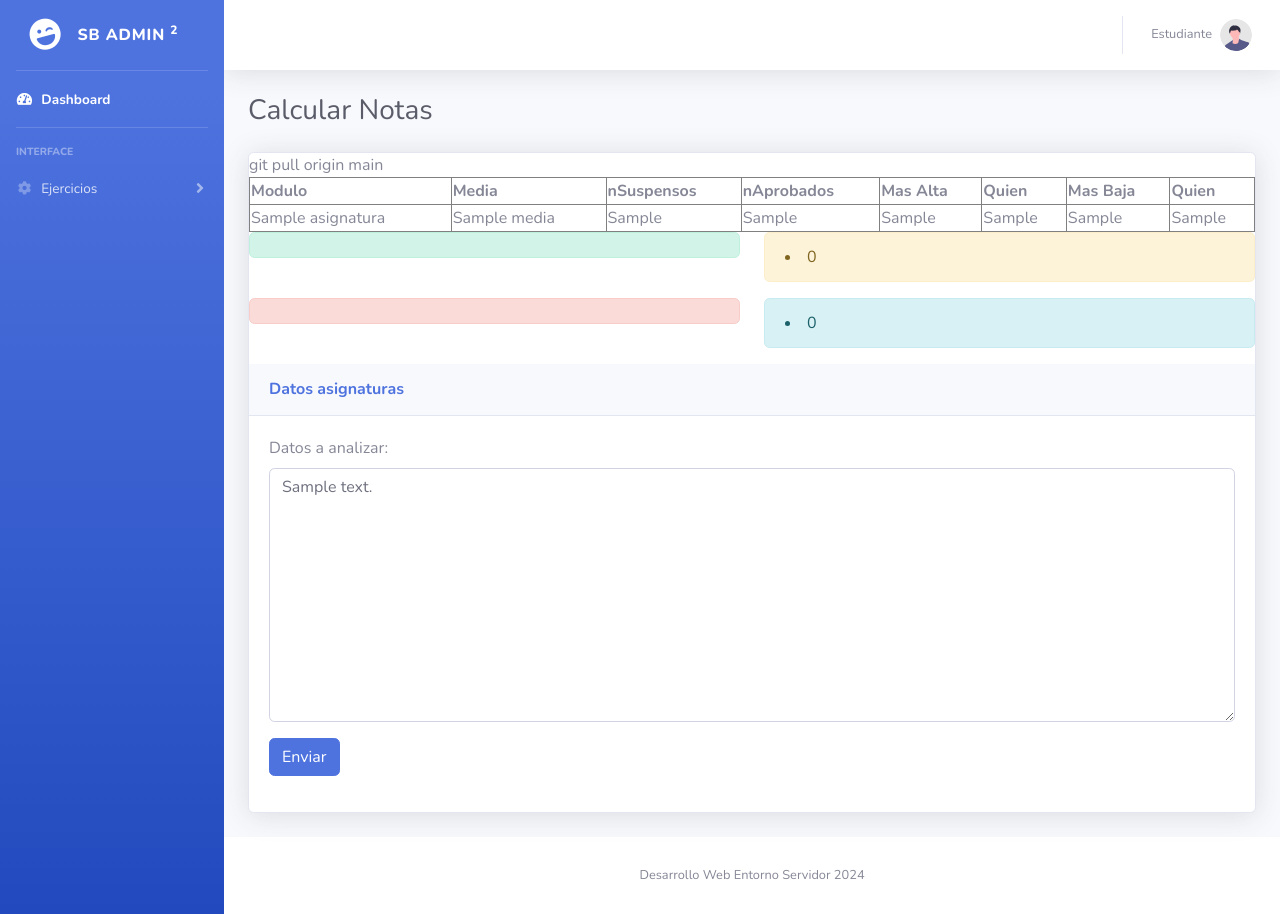
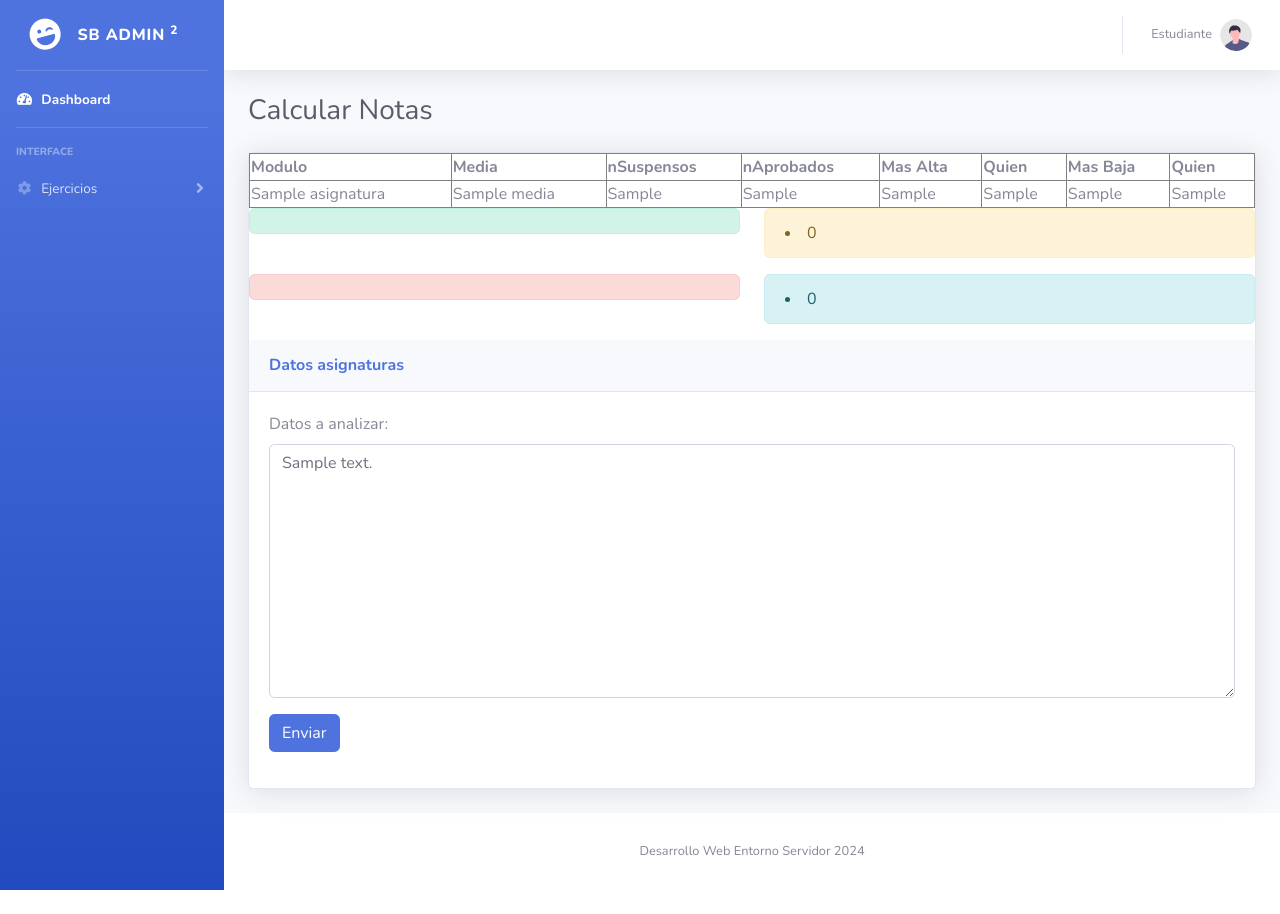
Before and after one commit to IagoFP2004/Calcular-Notas, a PHP site: template public/calcular-notas/views/calcular-notas.iago.view.php in a window 1280 px wide. After the commit the page ends 890 px from the top, so only its background shows below. Run offline with PHP 8.4, Linux system fonts and the light colour scheme; the template is opened without the code that fills it: most values are stand-ins (such as "Sample title", 1, 10 or a date in 2020).

Commit message:
errores de la vista solucionados

```diff
--- a/public/calcular-notas/views/calcular-notas.iago.view.php
+++ b/public/calcular-notas/views/calcular-notas.iago.view.php
@@ -9,13 +9,9 @@
 <!-- Content Row -->
 
 <div class="row">
-
     <div class="col-12">
-
-
+            <?php if (isset($data["resultados"])){ ?>
         <div class="card shadow mb-4">
-
-            <?php if (isset($data["resultados"])){ ?>
             <table border="1px solid">
                 <thead>
                 <th>Modulo</th>
@@ -26,10 +22,9 @@
                 <th>Quien</th>
                 <th>Mas Baja</th>
                 <th>Quien</th>
-                </thead>git pull origin main
+                </thead>
 
                 <tbody>
-                <?php }?>
                 <?php
 
                 foreach ($data["resultados"] as $asignatura =>$result) {
@@ -48,8 +43,10 @@
 
                 }
                 ?>
+                <?php }?>
                 </tbody>
             </table>
+
             <div class="row">
                 <div class="col-12 col-lg-6">
                     <?php if(isset($data['listas'])){?>
@@ -104,8 +101,8 @@
                         ?>
                     </div>
                 </div>
+            </div>
                 <?php }?>
-            </div>
             <div
 
                     class="card-header py-3 d-flex flex-row align-items-center justify-content-between">
```
Lines whose indentation alone changed are shown as unchanged.
